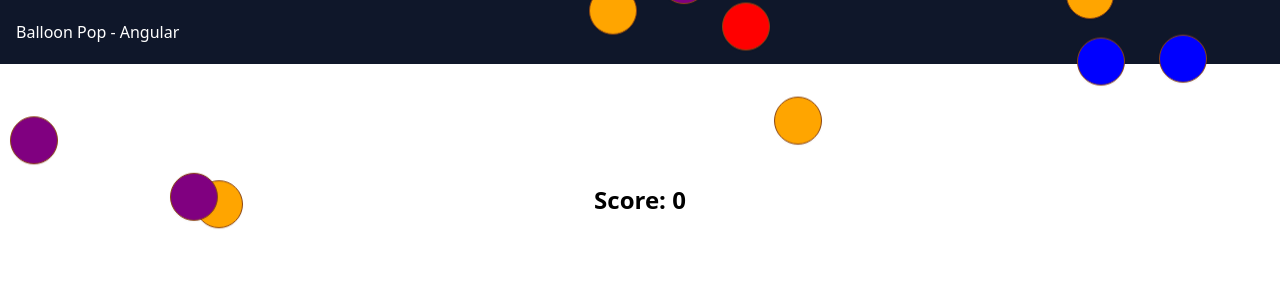
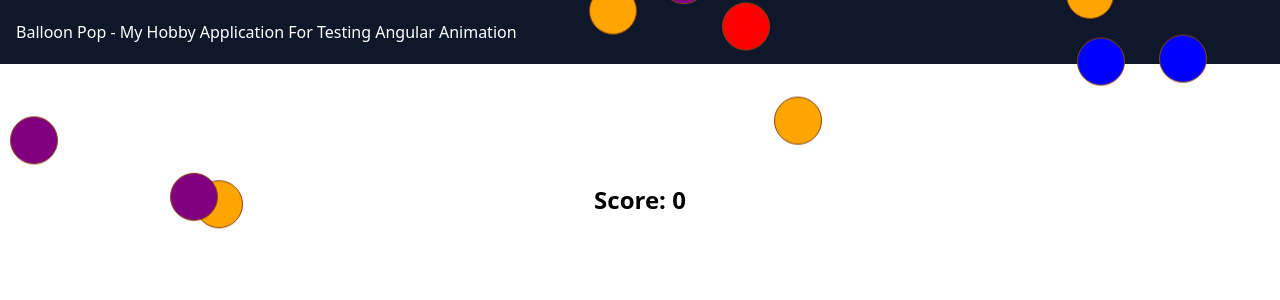
Before and after one commit to AnonyFriday/_PROJECT_BalloonPoppingGame, an Angular app: page / in a window 1280 px wide. Shown: the top 300 px of the page. Built offline with nearby package versions, Linux system fonts and the light colour scheme.

Commit message:
Change the title

```diff
--- a/src/app/app.component.html
+++ b/src/app/app.component.html
@@ -1,5 +1,5 @@
 <div class="toolbar h-16 bg-slate-900 flex items-center text-white px-4 py-2">
-  <span>Balloon Pop - Angular</span>
+  <span>Balloon Pop - My Hobby Application For Testing Angular Animation</span>
 </div>
 
 <main role="main">
--- a/src/app/shared/components/balloon/balloon.component.ts
+++ b/src/app/shared/components/balloon/balloon.component.ts
@@ -35,7 +35,7 @@ export class BalloonComponent implements OnInit, OnDestroy {
 
   //! ERROR: error occurs on emit event on destroyed animation. Temporarily not used
   // after angular v17.3, just add type-safety
-  // readonly balloonMissed = output<string>();
+  readonly balloonMissed = output<string>();
 
   // before angular v17.3
   @Output() balloonPopped = new EventEmitter<string>();
```
